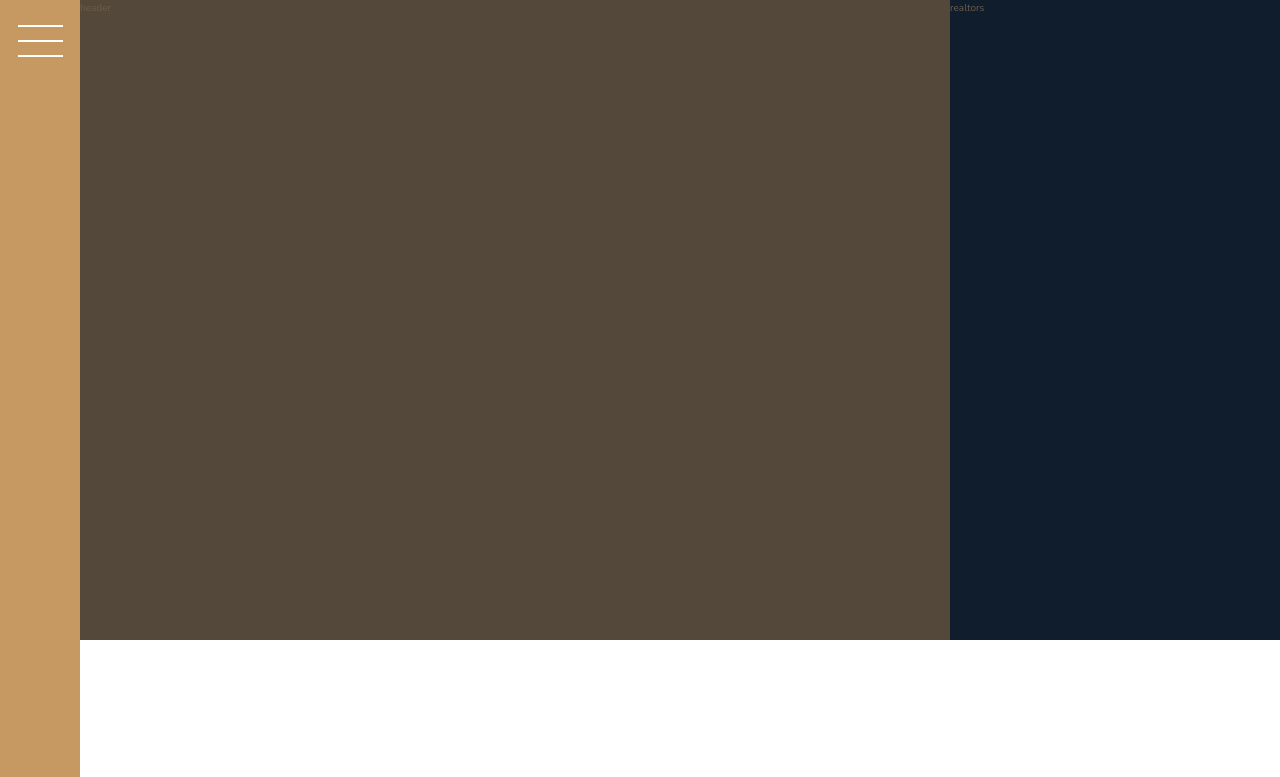
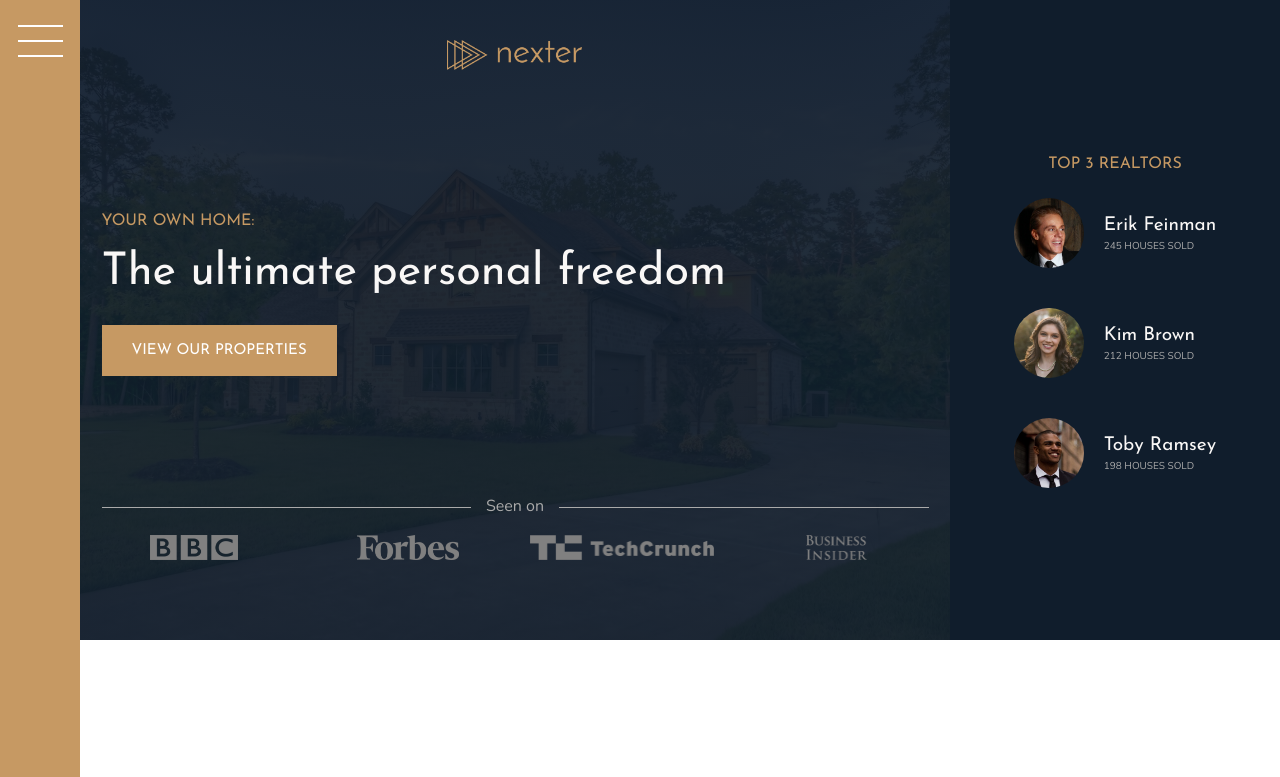
Before and after one commit to shomail/cssgrid-layout, a website: page index.html in a window 1280 px wide. Shown: the top 777 px of the page. Drawn offline with nearby package versions, Linux system fonts and the light colour scheme.

Commit message:
header styling done

```diff
--- a/index.html
+++ b/index.html
@@ -16,9 +16,43 @@
       <button class="nav-btn"></button>
     </div>
 
-    <header class="header">header</header>
+    <header class="header">
+      <img src="img/logo.png" alt="logo" class="header__logo">
+      <h3 class="heading-3">Your own home:</h3>
+      <h1 class="heading-1">The ultimate personal freedom</h1>
+      <button class="btn header__btn">View our properties</button>
+      <div class="header__seenon-text">Seen on</div>
+      <div class="header__seenon-logos">
+        <img src="img/logo-bbc.png" alt="bbc logo">
+        <img src="img/logo-forbes.png" alt="forbes logo">
+        <img src="img/logo-techcrunch.png" alt="logo-techcrunch">
+        <img src="img/logo-bi.png" alt="bi logo">
+      </div>
+    </header>
 
-    <div class="realtors">realtors</div>
+    <div class="realtors">
+      <h3 class="heading-3">Top 3 Realtors</h3>
+      <div class="realtors__list">
+
+        <img src="img/realtor-1.jpeg" alt="realtor img" class="realtors__img">
+        <div class="realtors__details">
+          <h4 class="heading-4 heading-4--light">Erik Feinman</h4>
+          <p class="realtors__sold">245 houses sold</p>
+        </div>
+
+        <img src="img/realtor-2.jpeg" alt="realtor img" class="realtors__img">
+        <div class="realtors__details">
+          <h4 class="heading-4 heading-4--light">Kim Brown</h4>
+          <p class="realtors__sold">212 houses sold</p>
+        </div>
+
+        <img src="img/realtor-3.jpeg" alt="realtor img" class="realtors__img">
+        <div class="realtors__details">
+          <h4 class="heading-4 heading-4--light">Toby Ramsey</h4>
+          <p class="realtors__sold">198 houses sold</p>
+        </div>
+      </div>
+    </div>
 
     <section class="features">
       <div class="feature">
--- a/sass/_header.scss
+++ b/sass/_header.scss
@@ -1,4 +1,55 @@
 .header {
   background-color: $color-grey-dark-1;
   grid-column: full-start / col-end 6;
+  background-image: linear-gradient(rgba($color-secondary, .93), rgba($color-secondary, .93)) ,url(../img/hero.jpeg);
+  background-size: cover;
+  background-position: center;
+  padding: 8rem;
+  padding-top: 4rem;
+  display: grid;
+  grid-template-rows: 1fr min-content 6rem 1fr;
+  grid-template-columns: max-content;
+  justify-content: center; // horizontal alignment
+  grid-row-gap: 1.5rem;
+
+  &__logo {
+    height: 3rem;
+    justify-self: center;
+  }
+
+  &__btn {
+    align-self: start;
+    justify-self: start;
+  }
+
+  &__seenon-text {
+    display: grid;
+    grid-template-columns: 1fr max-content 1fr;
+    grid-column-gap: 1.5rem;
+    align-items: center; // vertically alignment
+
+    font-size: 1.6rem;
+    color: $color-grey-light-2;
+
+    &::before,
+    &::after {
+      content: "";
+      height: 1px;
+      display: block;
+      background-color: currentColor;
+    }
+
+
+  }
+
+  &__seenon-logos {
+    display: grid;
+    grid-template-columns: repeat(4, 1fr);
+    grid-column-gap: 3rem;
+    justify-items: center;
+    img {
+      height: 2.5rem;
+      filter: brightness(50%);
+    }
+  }
 }
--- a/sass/_realtors.scss
+++ b/sass/_realtors.scss
@@ -1,4 +1,31 @@
 .realtors {
   background-color: $color-secondary;
   grid-column: col-start 7 / full-end;
+  padding: center;
+
+  display: grid;
+  align-content: center;
+  justify-content: center;
+  justify-items: center;
+  grid-row-gap: 2rem;
+
+  &__list {
+    display: grid;
+    grid-template-columns: min-content max-content;
+    grid-column-gap: 2rem;
+    grid-row-gap: 5vh;
+    align-items: center;
+  }
+
+  &__img {
+    width: 7rem;
+    border-radius: 50%;
+    display: block;
+  }
+
+  &__sold {
+    text-transform: uppercase;
+    color: $color-grey-light-2;
+    margin-top: -3px;
+  }
 }
--- a/sass/_typography.scss
+++ b/sass/_typography.scss
@@ -4,7 +4,11 @@
 }
 
 .heading-1 {
-  @extend %heading
+  @extend %heading;
+
+  font-size: 4.5rem;
+  color: $color-grey-light-1;
+  line-height: 1;
 }
 
 .heading-2 {
```
Also changed, not shown: css/style.css.
